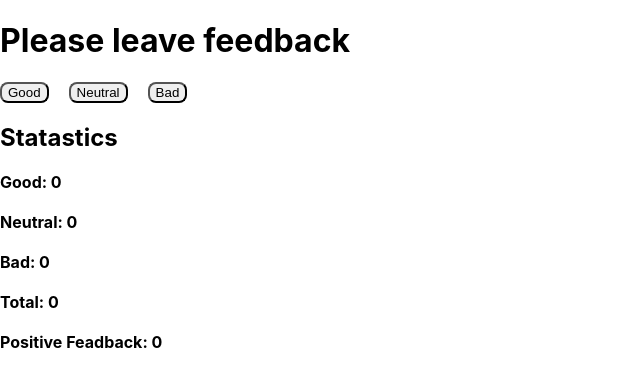
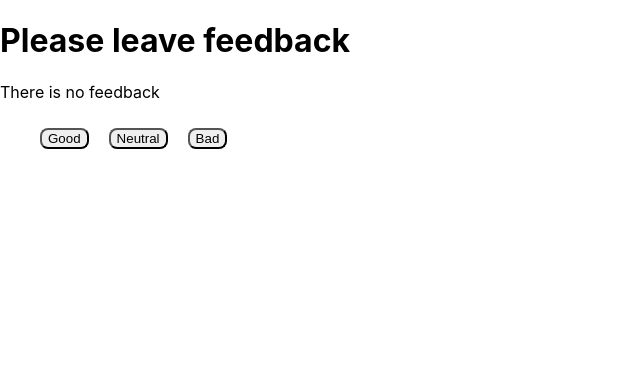
Before and after one commit to YanaBytkova/ggoit-react-hw-02-feedback, a React (Create React App) app: page / in a window 1280 px wide. Shown: the top 386 px of the page, without its empty margins (0-640 px from the left). Built offline with nearby package versions, Linux system fonts and the light colour scheme.

Commit message:
all tasks

```diff
--- a/src/components/App.jsx
+++ b/src/components/App.jsx
@@ -1,14 +1,12 @@
 import { Component } from 'react';
-import { Button } from 'components/Button/Button';
+import { FeedbackOptions } from 'components/FeedbackOptions/FeedbackOptions';
 import { Statistics } from 'components/Statistics/Statistics';
+import { Notification } from 'components/Notification/Notification';
+import Section from 'components/Section/Section';
 // import Section from 'components/Section/Section';
 
 import css from './App.module.css';
-// const Button = ({ calcStatistic, label }) => (
-//       <button type="button" onClick={countTotalFeedback}>
-//         {label}
-//       </button>
-//     );
+
 export class App extends Component {
   state = {
     good: 0,
@@ -18,37 +16,29 @@ export class App extends Component {
     positivePercentage: 0
   };
 
-  // handleGood = () => {
-
-  //   this.setState({ good: this.state.good + 1 });
-
-  // };
-  // handleNeutral = () => {
-
-
-  //   this.setState({ neutral: this.state.neutral + 1 });
-
-  // };
-  // handleBad = () => {
-
-  //   this.setState({ bad: this.state.bad + 1 });
-  // };
-
   countTotalFeedback = evt => {
     const count = evt.target.textContent;
+    const countPositiveFeedbackPercentage = () => {
+      const positive = this.state.good;
+      const total = this.state.total;
+      const positivePercentage = (positive / total) * 100;
+      console.log("positivePercentage" , positivePercentage)
+      this.setState({ positivePercentage: positivePercentage });
+    }
     if (count === 'Good') {
       this.setState({
         good: this.state.good + 1,
         total: this.state.total + 1,
 
       });
-      // countPositiveFeedbackPercentage()
+
     }
     if (count === 'Neutral') {
       this.setState({
         neutral: this.state.neutral + 1,
         total: this.state.total + 1
       });
+
     }
     if (count === 'Bad') {
 
@@ -56,52 +46,48 @@ export class App extends Component {
         bad: this.state.bad + 1,
         total: this.state.total + 1
       });
+
     }
+    countPositiveFeedbackPercentage();
+  }
 
 
-    // const positive = this.state.good;
-    // console.log("positive" , positive);
-    // this.setState({ positivePercentage: this.state.positivePercentage + positive });
-  }
-
-  countPositiveFeedbackPercentage = () => {
-    const positive = this.state.good;
-    const total = this.state.total;
-    const positivePercentage = (positive / total) * 100;
-    console.log("positivePercentage" , positivePercentage)
-    this.setState({ positivePercentage: positivePercentage });
-  }
 
   render() {
     return (
       <div>
 
           <h1>Please leave feedback</h1>
+          {this.state.total === 0 && (<Notification message="There is no feedback"></Notification>)}
+
+          <Section >
           <div className={css.buttonContainer}>
-            <Button onClick={this.handleGood} countTotalFeedback={this.countTotalFeedback}  label="Good" />
-            <Button onClick={this.handleNeutral} countTotalFeedback={this.countTotalFeedback} label="Neutral" />
-            <Button onClick={this.handleBad} countTotalFeedback={this.countTotalFeedback} label="Bad" />
-            {/* <button onClick={this.handleGood}>Good</button>
-            <button onClick={this.handleNeutral}>Neutral</button>
-            <button onClick={this.handleBad}>Bad</button> */}
-          </div>
-          {/* <Statistics good={} neutral={} bad={} total={} positivePercentage={}></Statistics> */}
-          <h2>Statastics</h2>
-          <div className={css.statistContainer}>
-            <b>Good: {this.state.good}</b>
-            <b>Neutral: {this.state.neutral}</b>
-            <b>Bad: {this.state.bad}</b>
-            <b>Total: {this.state.total}</b>
-            <b>Positive Feadback: {this.state.positivePercentage}</b>
-          </div>
+          <FeedbackOptions
+
+            countTotalFeedback={this.countTotalFeedback}
+            label="Good" />
+          <FeedbackOptions
+
+            countTotalFeedback={this.countTotalFeedback}
+            label="Neutral" />
+          <FeedbackOptions
+
+            countTotalFeedback={this.countTotalFeedback}
+            label="Bad" />
+           </div>
 
 
+          </Section>
+          {this.state.total != 0 && (<Section title="Statistics">
+            <Statistics
+              good={this.state.good}
+              neutral={this.state.neutral}
+              bad={this.state.bad}
+              total={this.state.total}
+              positivePercentage={this.state.positivePercentage}
+            />
+          </Section>)}
 
-          {/* {this.state.counterValue >= 5 && (
-            <div>
-              Congrats! You won the discount promocode 20% OFF - #R3DW1E3🎉
-            </div>
-          )} */}
 
           </div>
     )
--- a/src/components/App.module.css
+++ b/src/components/App.module.css
@@ -3,9 +3,3 @@
     flex-direction: row;
     gap: 20px;
 }
-
-.statistContainer {
-    display: flex;
-    flex-direction: column;
-    gap: 20px;
-}
--- a/src/components/Button/Button.jsx
+++ /dev/null
@@ -1,7 +0,0 @@
-import css from './Button.module.css';
-
-  export const Button = ({ countTotalFeedback, countPositiveFeedbackPercentage, label }) => (
-    <button className={css.button} type="button" onClick={ countTotalFeedback } >
-      {label}
-    </button>
-  );
--- /dev/null
+++ b/src/components/FeedbackOptions/FeedbackOptions.jsx
@@ -0,0 +1,10 @@
+import css from './FeedbackOptions.module.css';
+
+  export const FeedbackOptions = ({ countTotalFeedback, label }) => (
+
+      <button className={css.button} type="button" onClick={ countTotalFeedback } >
+       {label}
+      </button>
+
+
+  );
--- a/src/components/Button/Button.module.css
+++ b/src/components/FeedbackOptions/FeedbackOptions.module.css
@@ -1,3 +1,5 @@
+
+
 .button {
     border-radius: 8px;
     transition: background-color 250ms cubic-bezier(0.4, 0, 0.2, 1) transform 250ms cubic-bezier(0.4, 0, 0);
--- /dev/null
+++ b/src/components/Notification/Notification.jsx
@@ -0,0 +1,5 @@
+export const Notification = ({ message }) => (
+    <p>
+      {message}
+    </p>
+  );
--- /dev/null
+++ b/src/components/Section/Section.jsx
@@ -0,0 +1,12 @@
+import css from './Section.module.css';
+
+const Section = ({ children, title = false }) => {
+  return (
+    <section className={css.section}>
+      {title && <h2>{title}</h2>}
+      {children}
+    </section>
+  );
+};
+
+export default Section;
--- /dev/null
+++ b/src/components/Section/Section.module.css
@@ -0,0 +1,6 @@
+.section {
+    max-width: 1200px;
+    padding: 10px 15px;
+    width: 100%;
+    margin: 0 auto;
+}
--- a/src/components/Statistics/Statistics.jsx
+++ b/src/components/Statistics/Statistics.jsx
@@ -0,0 +1,11 @@
+import css from './Statistics.module.css';
+export const Statistics = ({ good, neutral, bad, total, positivePercentage }) => (
+
+          <div className={css.statistContainer}>
+            <b>Good: {good}</b>
+            <b>Neutral: {neutral}</b>
+            <b>Bad: {bad}</b>
+            <b>Total: {total}</b>
+            <b>Positive Feadback: {positivePercentage}</b>
+          </div>
+  );
--- /dev/null
+++ b/src/components/Statistics/Statistics.module.css
@@ -0,0 +1,5 @@
+.statistContainer {
+    display: flex;
+    flex-direction: column;
+    gap: 20px;
+}
```
Also changed, not shown: src/components/Product/Product.jsx (deleted, +0 -35 lines), src/components/Product/Product.module.css (deleted).
